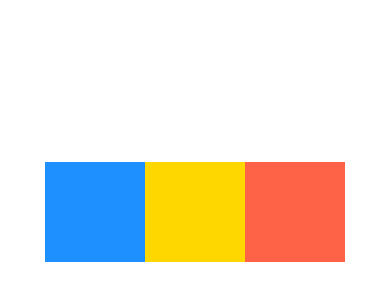
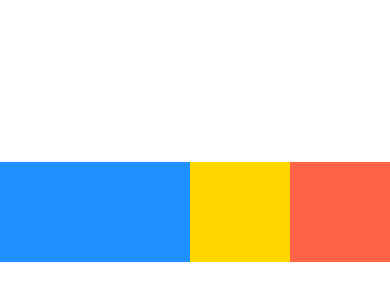
Before and after one commit to prahladinala/expo-react-native, a React Native app: screen / in a window 390 px wide. Shown: the part 210-510 px from the top of the page. Built offline with nearby package versions, Linux system fonts and the light colour scheme.

Commit message:
Flexbox - flexGrow

```diff
--- a/App.js
+++ b/App.js
@@ -16,6 +16,7 @@ export default function App() {
       <View style={{
         backgroundColor: "dodgerblue",
         flexBasis: 100, // width or height
+        flexGrow: 1, // takes the available remaining space
         // width: 100,
         height: 100
       }} />
```
